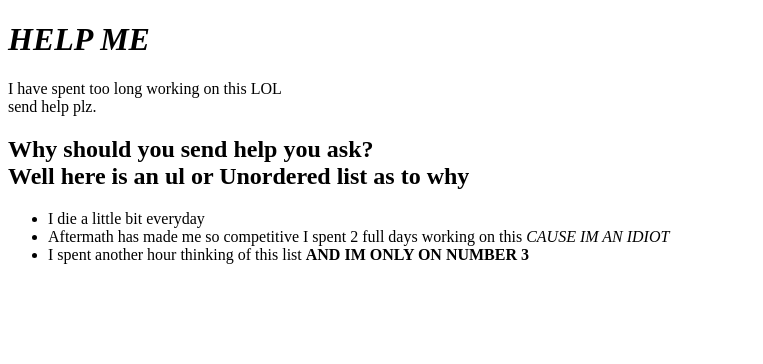
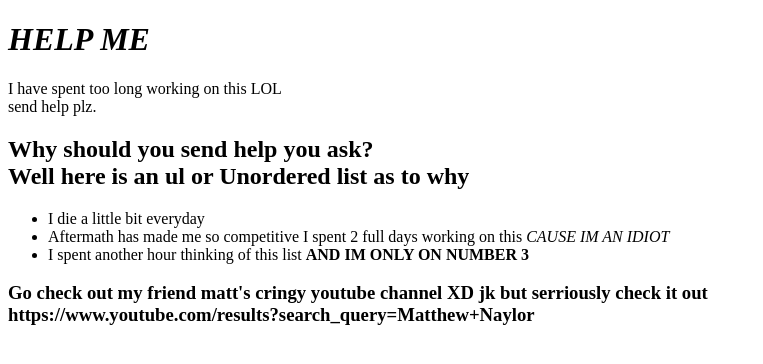
Before and after one commit to VenWhoVian/venwhovian.github.io, a plain HTML site: page index.html in a window 1280 px wide. Shown: the whole page, without its empty margins (0-763 px from the left). Drawn offline with Linux system fonts and the light colour scheme.

Commit message:
Update index.html

```diff
--- a/index.html
+++ b/index.html
@@ -11,5 +11,7 @@
 	<li>I die a little bit everyday</li>
 	<li>Aftermath has made me so competitive I spent 2 full days working on this <em>CAUSE IM AN IDIOT</em></li>
 	<li>I spent another hour thinking of this list <strong>AND IM ONLY ON NUMBER 3</strong></ul>
+	<h3>Go check out my friend matt's cringy youtube channel XD jk but serriously check it out<br>
+		https://www.youtube.com/results?search_query=Matthew+Naylor</h3>
 </body>
 </html>
```
